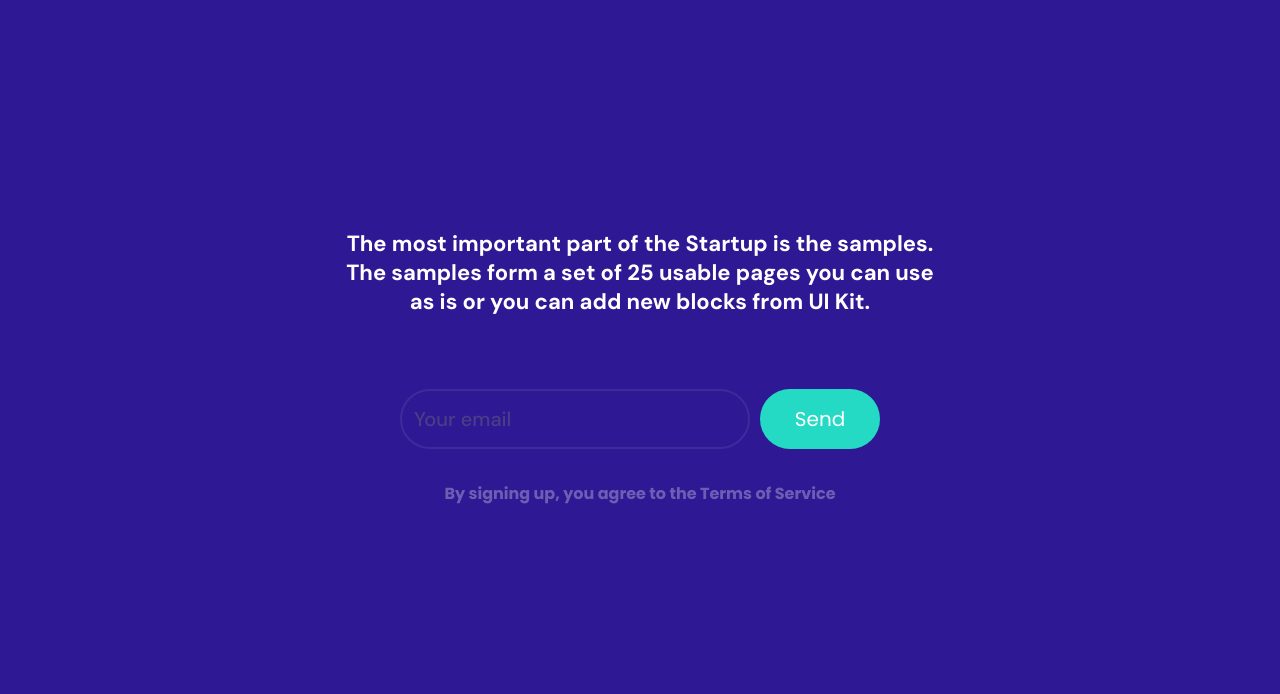
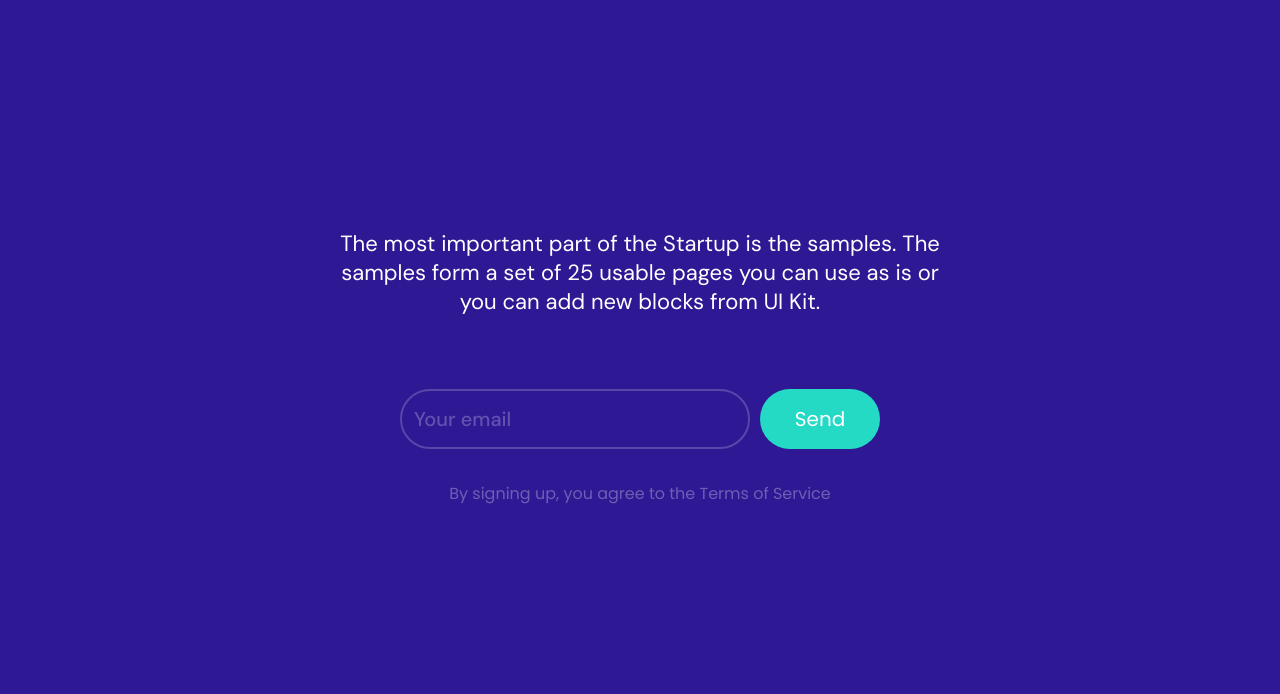
Before and after one commit to Parthsharma269/Flex-grow-task-, a plain HTML site: page index.html in a window 1280 px wide. Shown: the part 106-800 px from the top of the page. Drawn offline with Linux system fonts and the light colour scheme.

Commit message:
Mistake Update

```diff
--- a/assets/css/style.css
+++ b/assets/css/style.css
@@ -15,6 +15,10 @@
 
 .bg-blue {
     background-color: #2F1893;
+}
+
+.w-100 {
+    width: 100%;
 }
 
 .container {
@@ -92,18 +96,21 @@
 
 .Startup {
     font-size: 24px;
+    font-weight: 400;
     color: #ffffff;
     font-family: "Poppins", sans-serif;
 }
 
 .nav {
     font-size: 18px;
+    font-weight: 400;
     color: #ffffff;
     font-family: "DM Sans", sans-serif;
 }
 
 .Sign-Up {
     font-size: 18px;
+    font-weight: 400;
     color: #ffffff;
     font-family: "DM Sans", sans-serif;
 }
@@ -119,6 +126,7 @@
 
 .para {
     font-size: 22px;
+    font-weight: 400;
     color: #ffffff;
     font-family: "DM Sans", sans-serif;
 }
@@ -140,13 +148,22 @@
     height: 60px;
     padding: 12px;
     outline: none;
+    display: flex;
+    align-items: center;
     border-radius: 100px;
+    justify-content: center;
     border: 2px solid #5946A9;
     background-color: #2F1893;
 }
 
+::placeholder {
+    color: #FFFFFF40;
+    opacity: 100% !important;
+}
+
 .Send {
     font-size: 20px;
+    font-weight: 400;
     color: #ffffff;
     font-family: "Poppins", sans-serif;
 }
@@ -160,16 +177,17 @@
     background-color: #25DAC5;
 }
 
-.opacity {
+.opacity-30 {
     opacity: 30%;
 }
 
-.Opacity {
+.Opacity-40 {
     opacity: 40%;
 }
 
 .last-line {
     font-size: 16px;
+    font-weight: 400;
     color: #FFFFFF;
     font-family: "Poppins", sans-serif;
 }
--- a/index.html
+++ b/index.html
@@ -35,11 +35,11 @@
                     </h6>
                 </div>
                 <div class="d-flex align-items-center justify-content-center text-center gap-10 pt-73 flex-wrap">
-                    <input class="Your-email-btn email Opacity w-100 cursor" placeholder="Your&nbsp;email"
+                    <input class="Your-email-btn email w-100 cursor" placeholder="Your&nbsp;email"
                         id="Your&nbsp;email" />
                     <button class="Send-btn Send cursor mt-sm-7">Send</button>
                 </div>
-                <h6 class="last-line text-center opacity pt-32 pt-sm-12">By signing up, you agree to the Terms of
+                <h6 class="last-line text-center opacity-30 pt-32 pt-sm-12">By signing up, you agree to the Terms of
                     Service</h6>
             </div>
         </div>
```
